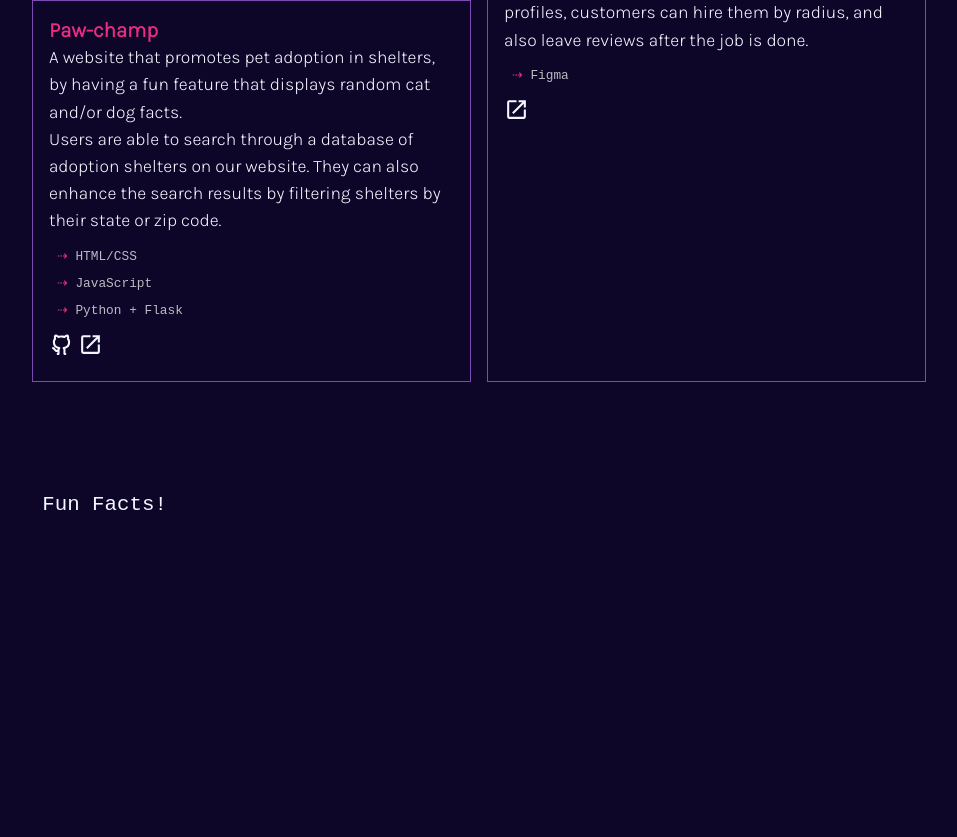
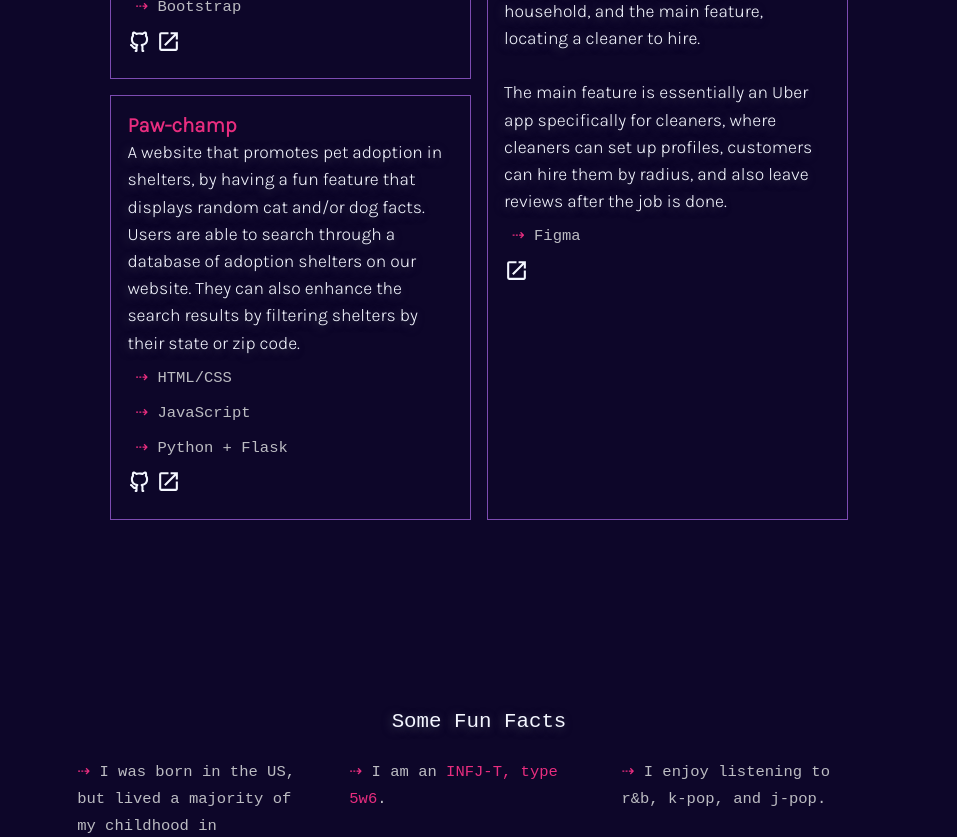
Before and after one commit to chlo-ng/personal-website, a React (Create React App) app in the folder personal-website/: page /home in a window 1280 px wide. Shown: the part 1960-2797 px from the top of the page, without its empty margins (161-1118 px from the left). Built offline with nearby package versions, Linux system fonts and the light colour scheme.

Commit message:
finished misc. page

```diff
--- a/personal-website/src/components/about/About.css
+++ b/personal-website/src/components/about/About.css
@@ -6,12 +6,15 @@
     align-items: center;
     justify-content: center;
     gap: .5em;
+
+    /* padding: 5em; */
 }
 
 .about .container {
     display: grid;
     grid-template-columns: 3fr 2fr;
-    gap: 50px;
+    grid-template-rows: minmax(50%, auto);
+    gap: 1em;
     width: 75vw;
 }
 
@@ -29,7 +32,9 @@
 
 .img__container {
     display: flex;
+    flex-direction: column;
     align-items: center;
+    justify-content: center;
 }
 
 .prof-pic {
--- a/personal-website/src/components/home/Home.css
+++ b/personal-website/src/components/home/Home.css
@@ -24,6 +24,7 @@
 .home__container h1 {
     font-weight: bold;
     font-size: var(--font-xxl);
+    text-shadow: -2px 2px 10px var(--gray);
 }
 
 .home__container p {
--- a/personal-website/src/components/miscellaneous/Misc.css
+++ b/personal-website/src/components/miscellaneous/Misc.css
@@ -6,10 +6,16 @@
     align-items: center;
     justify-content: center;
 
-    padding: 1em;
+    padding: 2em;
 }
 
 #misc .container {
     height: 80%;
     width: 70%;
+    padding: 1em;
+
+    display: flex;
+    flex-direction: column;
+    align-items: flex-start;
+    justify-content: flex-start;
 }
--- a/personal-website/src/components/miscellaneous/Misc.jsx
+++ b/personal-website/src/components/miscellaneous/Misc.jsx
@@ -4,11 +4,17 @@ import './Misc.css';
 function Misc() {
     return(
         <div id="misc">
+            <h2> Some Fun Facts </h2>
             <div className="container">
-                <h2> Fun Facts! </h2>
-                <p>
+                <ul>
+                    <li> I was born in the US, but lived a majority of my childhood in Indonesia. </li>
+                    <li> I am an <b> INFJ-T, type 5w6</b>.</li>
+                    <li> I enjoy listening to r&b, k-pop, and j-pop. </li>
+                    <li> I like to dance, do yoga or play video games during my down-time. </li>
+                    <li> Right now, I am watching <b>Alchemy of Souls</b>. It's a k-drama on Netflix. </li>
+                    <li> This might sound freaky, but I have a mole on my left eyeball. And it's completely harmless! </li>
+                </ul>
 
-                </p>
             </div>
         </div>
     );
--- a/personal-website/src/components/navbar/Navbar.css
+++ b/personal-website/src/components/navbar/Navbar.css
@@ -13,11 +13,14 @@ header nav {
     gap: 2rem;
     justify-content: flex-end;
 
-    transition: transform 0.6s;
+    background: transparent;
+    box-shadow: 0 10px 30px -10px var(--footer);
 }
 
 header nav.active {
     background-color: var(--footer);
+    box-shadow: none;
+    transition: var(--transition);
 }
 
 nav a {
@@ -33,7 +36,7 @@ nav a {
 }
 
 nav a:hover {
-    color: var(--purple);
+    color: var(--lighter-gray);
 }
 
 nav a.active {
--- a/personal-website/src/components/navbar/Navbar.jsx
+++ b/personal-website/src/components/navbar/Navbar.jsx
@@ -23,7 +23,7 @@ function Navbar() {
     //Navbar Scrolls Up
     const [navBar, setNavbar] = useState(false);
     const scrollNav = () => {
-        if (window.scrollY  >= 100) {
+        if (window.scrollY  >= 180) {
             setNavbar(true);
         } else {
             setNavbar(false);
--- a/personal-website/src/components/projects/Projects.css
+++ b/personal-website/src/components/projects/Projects.css
@@ -1,22 +1,20 @@
 #projects {
     height: fit-content;
-    overflow: hidden;
 
     display: flex;
     flex-direction: column;
-    justify-content: center;
+    justify-content: flex-start;
     align-items: center;
 }
 
 #projects .container {
-    top: 0;
-
     height: 80%;
     width: 70%;
     display: flex;
     flex-direction: column;
     align-items: center;
     justify-content: center;
+    padding: 5em;
 }
 
 .project__container {
@@ -63,11 +61,11 @@
     color: var(--lighter-gray);
 }
 
-ul.projects__list li::before {
-    content: "⇢ ";
-    color: var(--neon-pink);
+ul.projects__list {
+    display: flex;
+    flex-direction: column;
+    gap: .5em;
     font-size: var(--font-xs);
-    line-height: 1em;
 }
 
 
--- a/personal-website/src/index.css
+++ b/personal-website/src/index.css
@@ -31,7 +31,7 @@
   --font-lg: 2rem;
   --font-md: 1.3rem;
   --font-sm: 1.1rem;
-  --font-xs: .8rem;
+  --font-xs: 0.97rem;
   --font-xxs: .5rem;
 
   --transition: all 400ms ease;
@@ -71,6 +71,7 @@ h2 {
   font-family: var(--font-mono);
   font-size: var(--font-md);
   color: var(--lighter-gray);
+  text-shadow: -2px 2px 10px var(--dark-gray);
   font-weight: 200;
 }
 
@@ -90,6 +91,7 @@ h4 {
 p {
   font-family: var(--font-sans-serif);
   color: var(--light-gray);
+  text-shadow: -2px 2px 10px var(--dark-gray);
   font-size: var(--font-sm);
 }
 
@@ -104,12 +106,13 @@ section {
 
 a {
   color: var(--light-gray);
+  text-shadow: -2px 2px 10px var(--dark-gray);
   transition: var(--transition);
   text-decoration: none;
 }
 
 a:hover {
-  color: var(--purple);
+  text-shadow: -2px 2px 10px var(--purple);
 }
 
 img {
@@ -119,14 +122,22 @@ img {
 }
 
 ul {
-  list-style-type: disc;
+  display: grid;
+  grid-template-columns: repeat(3, 30%);
+  gap: 2em;
   padding: .5em;
+  font-size: var(--font-xs);
 }
 
 li {
   font-family: var(--font-mono);
   font-size: var(--font-xs);
   color: var(--light-gray);
+}
+
+li::before {
+  content: "⇢ ";
+  color: var(--neon-pink);
 }
 
 /* MEDIA QUERIES (MEDIUM DEVICES) */
```
Also changed, not shown: personal-website/src/components/about/About.jsx (+9 -0 lines).
